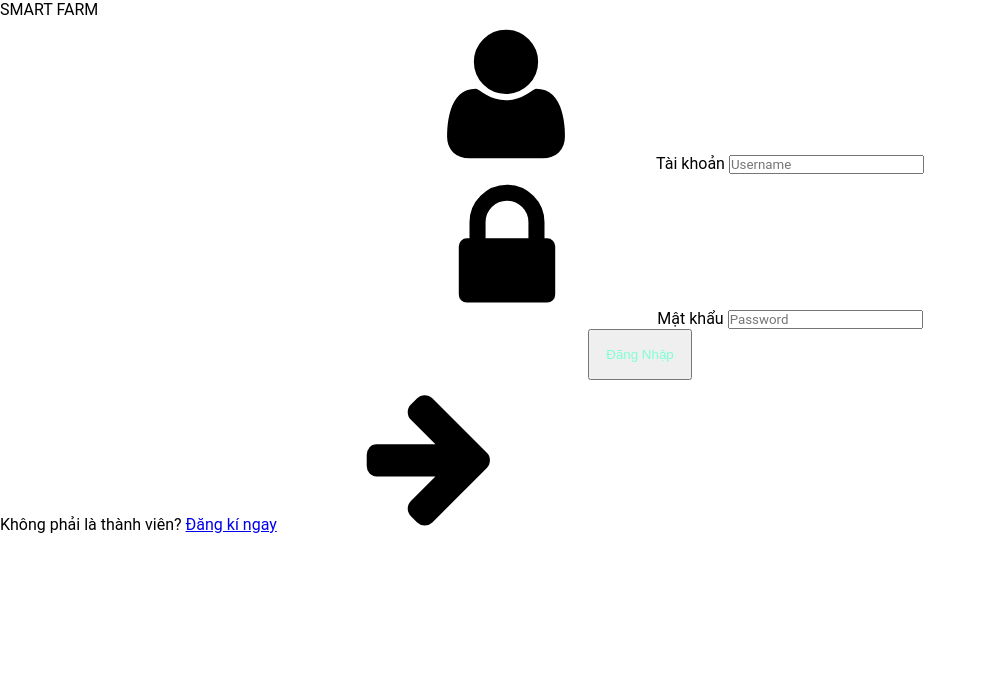
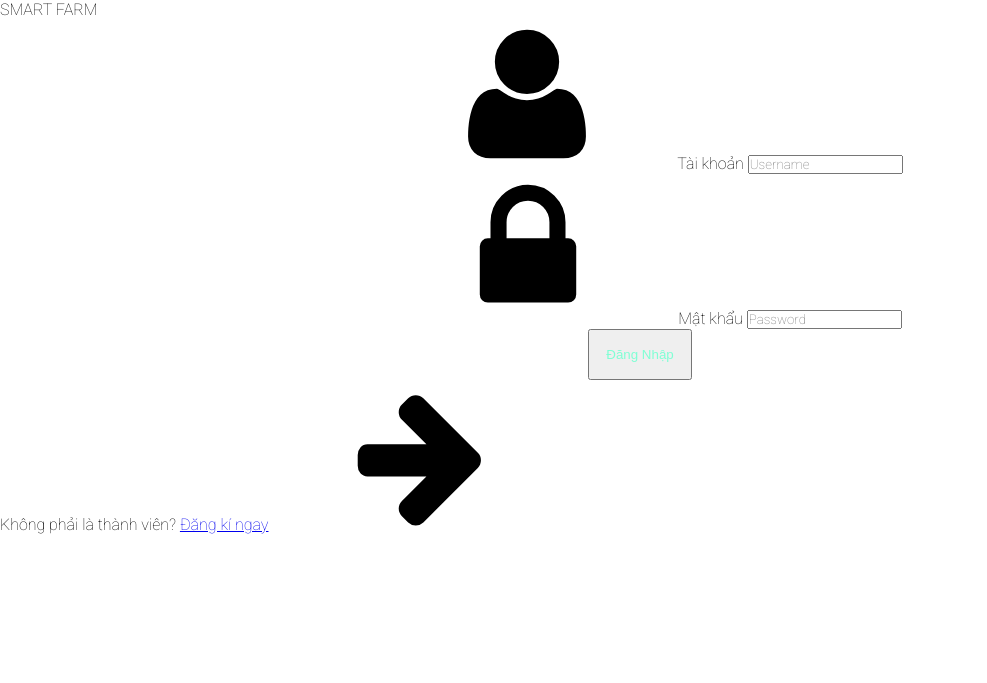
Before and after one commit to thanggtrann12/IOT, a PHP site: template templates/login.html in a window 1280 px wide. Shown: the top 683 px of the page, without its empty margins (0-987 px from the left). Run offline with PHP 8.4, Linux system fonts and the light colour scheme; the template is opened without the code that fills it, so the values that code supplies are empty; some libraries are stand-ins or nearby versions.

Commit message:
Đổi font login 'Roboto'

```diff
--- a/static/login.css
+++ b/static/login.css
@@ -1,5 +1,5 @@
 @import url("https://fonts.googleapis.com/css2?family=Poppins:wght@200;300;400;500;600;700;800&display=swap");
-
+@import url('https://fonts.googleapis.com/css2?family=Roboto:wght@100&display=swap');
 * {
   margin: 0;
   padding: 0;
```
